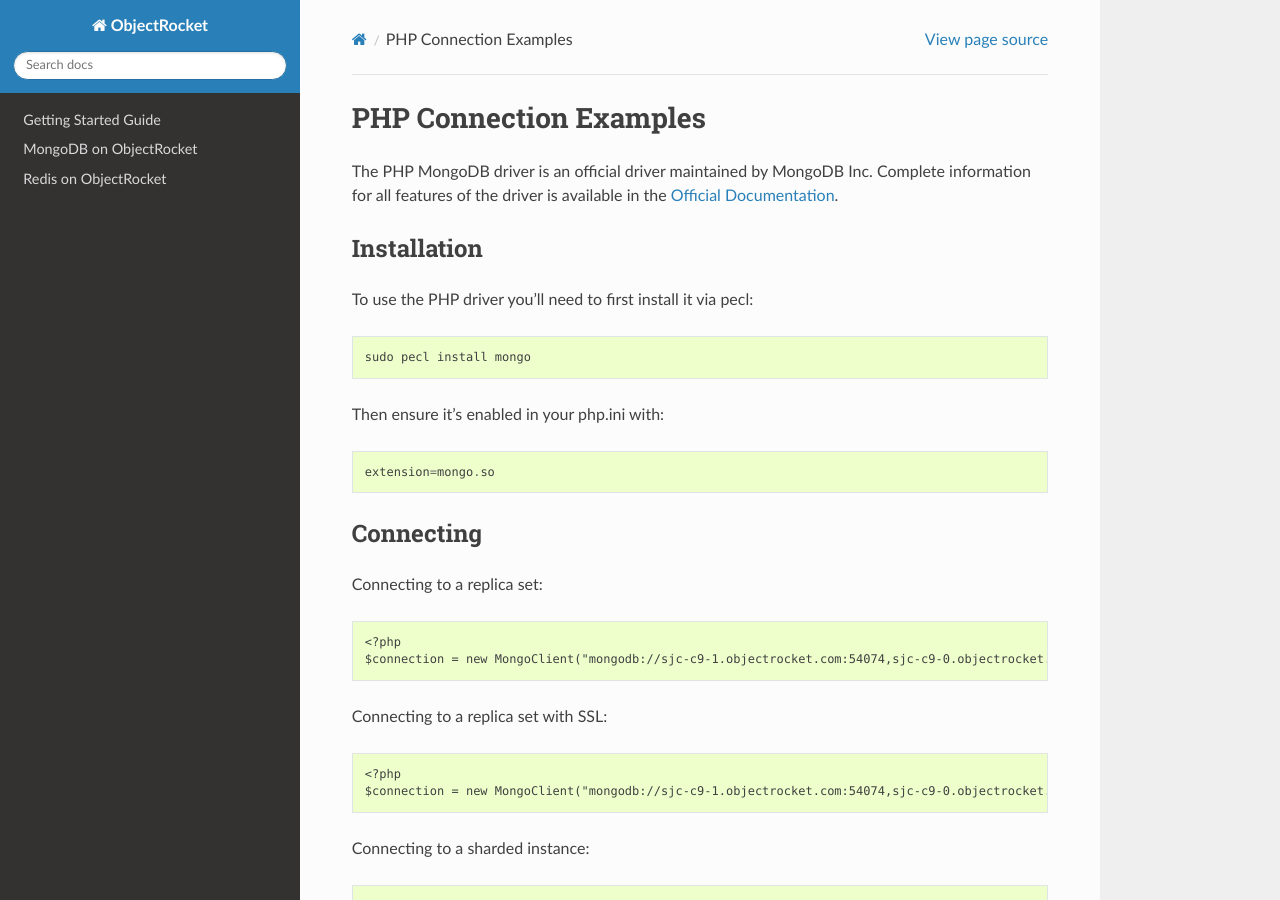
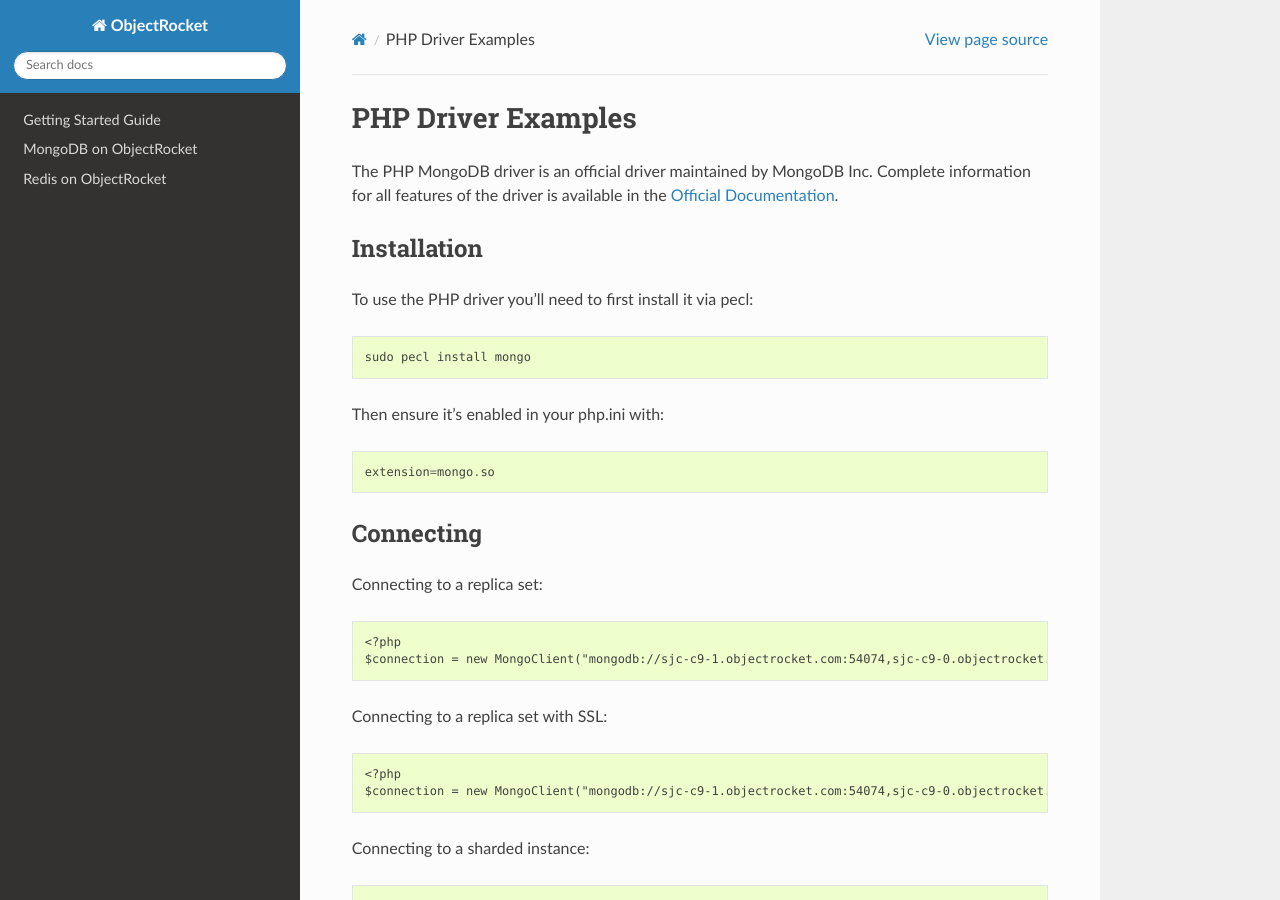
Before and after one commit to zcorleissen/documentation, a Sphinx documentation site: the page built from source/php_examples.rst, in a window 1280 px wide and 900 px high. Built offline with Sphinx 7.4.7 and the Read the Docs theme 2.0.0, drawn with Linux system fonts in a browser that asks for light colours; pages that are not in the unit, such as notebooks, are missing from menus.

Commit message:
title change

```diff
--- /dev/null
+++ b/source/.#php_examples.rst
@@ -0,0 +1 @@
+mase4987@ML20JBFFT3.local.93045
--- a/source/php_examples.rst
+++ b/source/php_examples.rst
@@ -1,4 +1,4 @@
-PHP Connection Examples
+PHP Driver Examples
 =======================
 
 The PHP MongoDB driver is an official driver maintained by MongoDB Inc. Complete information for all features of the driver is available in the `Official Documentation`_.
```
